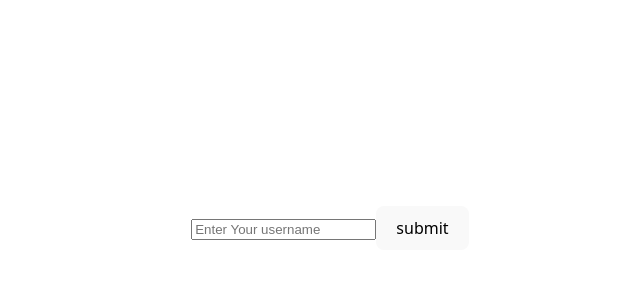
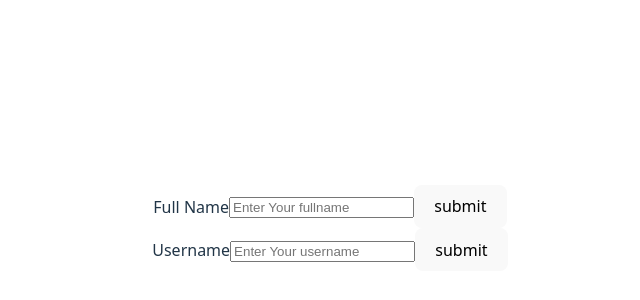
Before and after one commit to Rajaryan99/React_learning-Projects, a React (Vite) app in the folder reactState_hooks/: page / in a window 1280 px wide. Shown: the part 172-472 px from the top of the page, without its empty margins (310-950 px from the left). Built offline with nearby package versions, Linux system fonts and the light colour scheme.

Commit message:
handing events

```diff
--- a/reactState_hooks/src/Form.jsx
+++ b/reactState_hooks/src/Form.jsx
@@ -2,17 +2,38 @@ import { useState } from "react"
 
 export default function Form() {
 
-    let [username, setUsername] = useState('');
 
-    let handleNameChange = (e) => {
-        setUsername(e.target.value)
+    let [fieldData, setfieldData] = useState({
+        fullname: '',
+        username: '',
+    })
+
+    let handleInputChange = (e) => {
+        console.log(e.target.value);
     }
+
+    // let [username, setUsername] = useState('');
+    // let [fullname, setfullname] = useState('');
+
+    // let handleNameChange = (e) => {
+    //     setUsername(e.target.value)
+    // }
+    // let handleusername = (e) => {
+    //     setfullname(e.target.value)
+    // }
 
     return(
         <form action="">
-
-            <input type="text" placeholder="Enter Your username" value={username} onChange={handleNameChange} />
+            <label htmlFor="fullname"> Full Name</label>
+            <input type="text" id="fullname" name="fullname" placeholder="Enter Your fullname" value={fieldData.fullname} onChange={handleInputChange} />
+             <button>submit</button>
+<br />
+              <form action="">
+            <label htmlFor="username"> Username</label>
+            <input type="text" id="Username" name="username" placeholder="Enter Your username" value={fieldData.username} onChange={handleInputChange} />
              <button>submit</button>
         </form>
+        </form>
+
     )
 }
```
